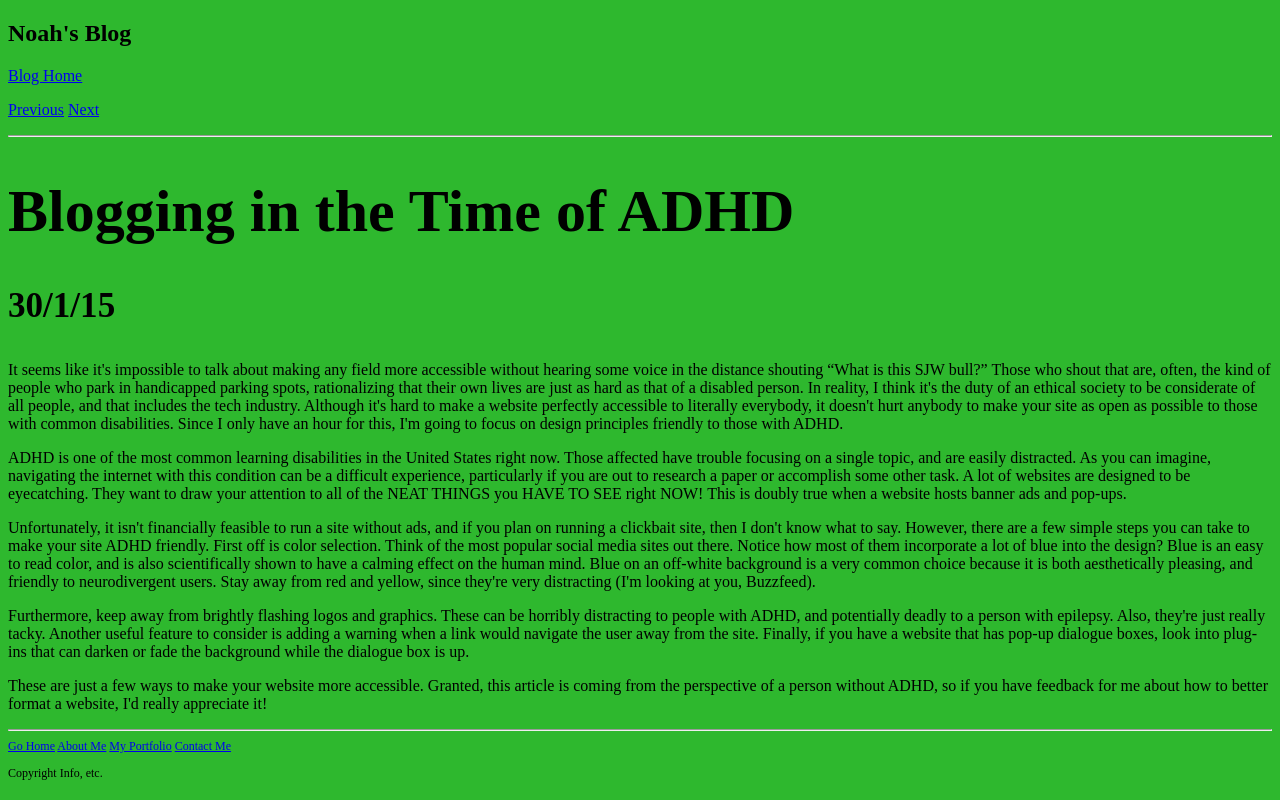
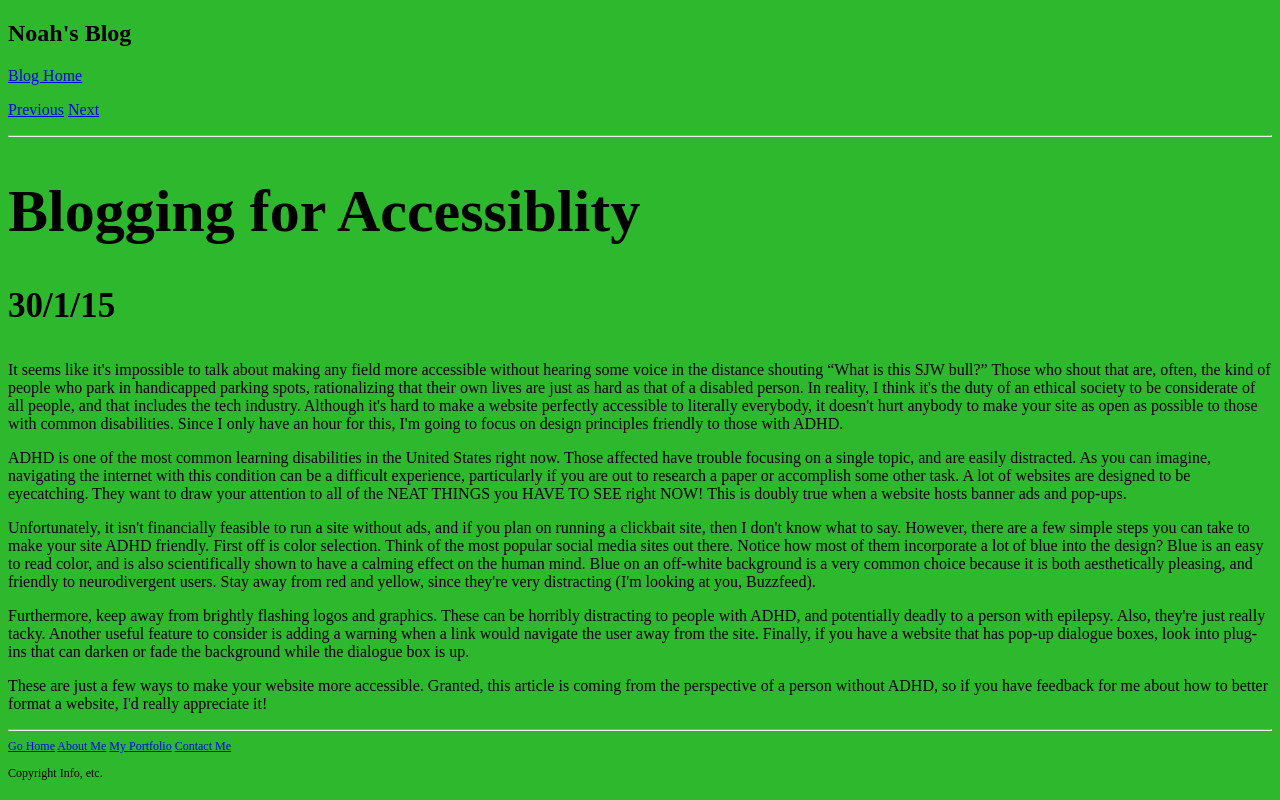
Before and after one commit to NoaHeinrich/NoahHeinrich.github.io, a plain HTML site: page blog/accessibility-blog.html in a window 1280 px wide. Drawn offline with Linux system fonts and the light colour scheme; files that its build step writes are made by us from their sources.

Commit message:
Update accessibility-blog.html

```diff
--- a/blog/accessibility-blog.html
+++ b/blog/accessibility-blog.html
@@ -13,7 +13,7 @@
 <hr>
 <body>
   <header>
-    <h1>Blogging in the Time of ADHD</h1>
+    <h1>Blogging for Accessiblity</h1>
     <h3>30/1/15</h3>
   </header>
   <section>
```
